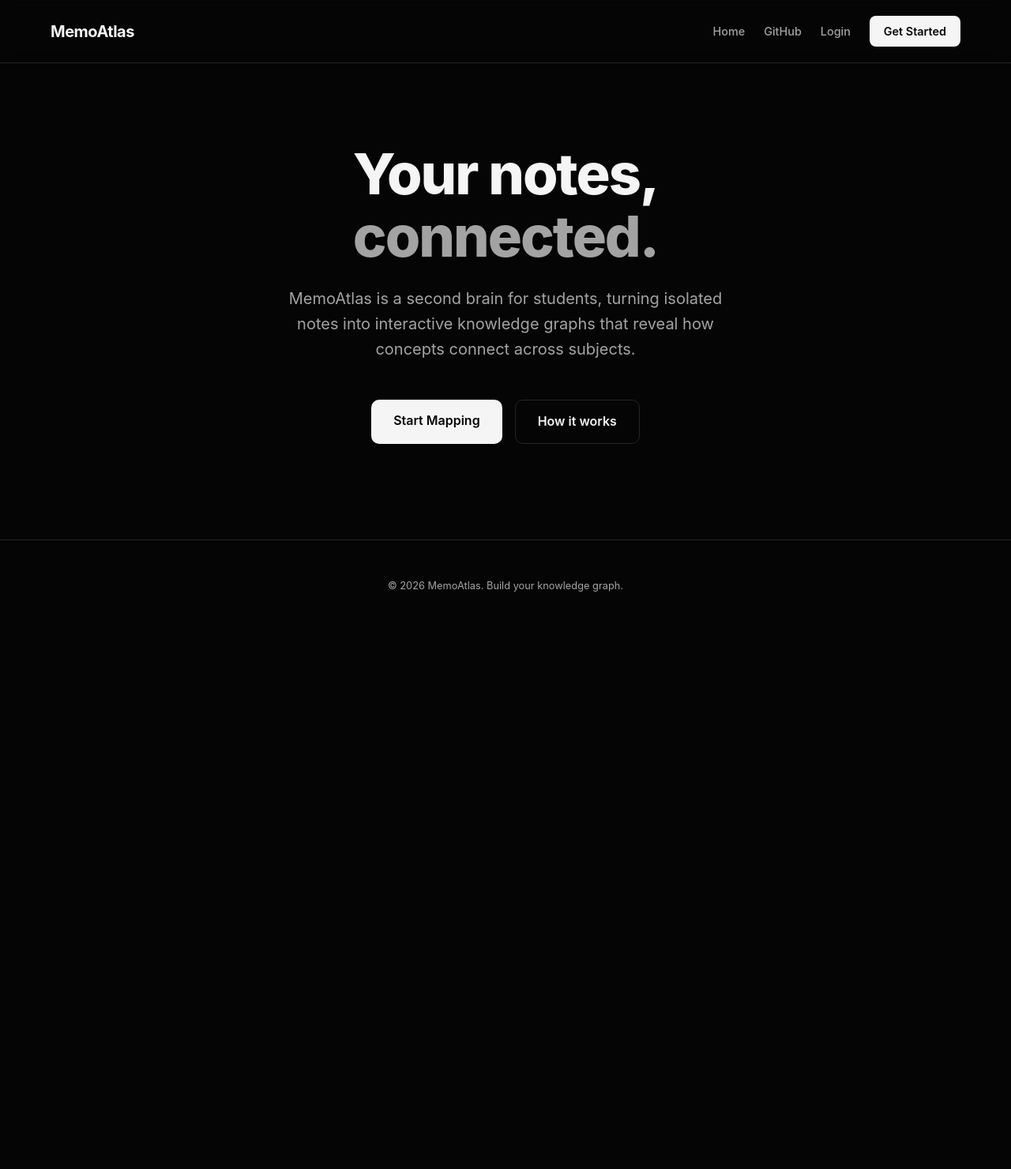
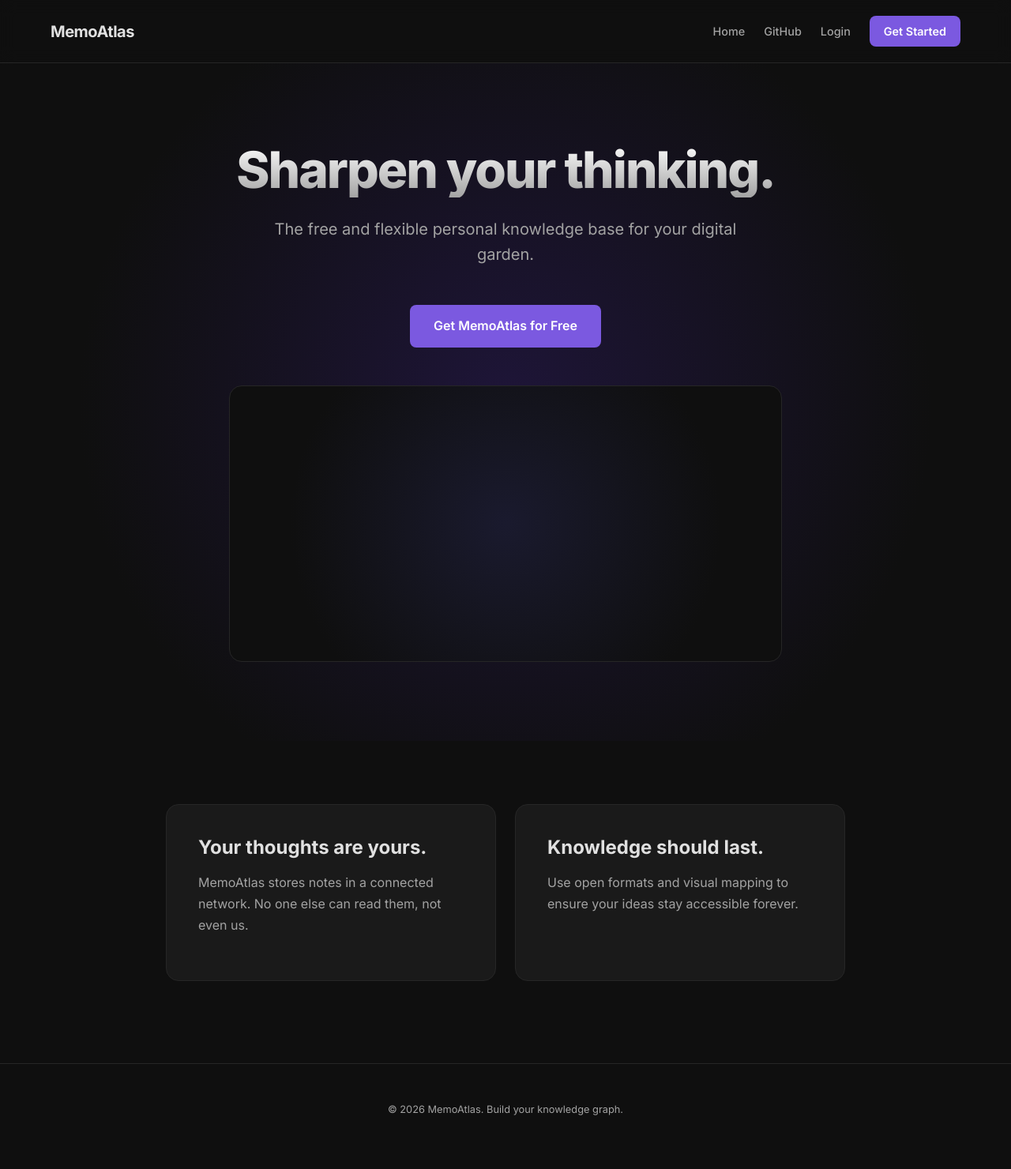
Before and after one commit to Nitikpsn/memoatlas, a Flask app: page / in a window 1280 px wide. Shown: the whole page at 79% size. Before the commit the page ends 749 px from the top, so only its background shows below. Run offline with Flask 3, Linux system fonts and the light colour scheme; some libraries are stand-ins or nearby versions.

Commit message:
Refactor graph routes and enhance base styles for improved UI/UX

```diff
--- /dev/null
+++ b/app/static/css/main.css
@@ -0,0 +1,132 @@
+:root {
+    --bg-dark: #0f0f0f;
+    --bg-card: #1a1a1a;
+    --accent: #7b59e0;
+    --accent-hover: #8c6cf0;
+    --text-main: #e0e0e0;
+    --text-muted: #a3a3a3;
+    --border: #262626;
+}
+
+body {
+    background-color: var(--bg-dark);
+    color: var(--text-main);
+    font-family: 'Inter', sans-serif;
+    line-height: 1.6;
+}
+
+.hero-section {
+    text-align: center;
+    padding: 100px 20px;
+    background: radial-gradient(circle at center, #1e1538 0%, #0f0f0f 70%);
+}
+
+.hero-title {
+    font-size: 4rem;
+    font-weight: 800;
+    background: linear-gradient(to bottom, #ffffff, #a3a3a3);
+    -webkit-background-clip: text;
+    -webkit-text-fill-color: transparent;
+    background-clip: text;
+    line-height: 1.1;
+    letter-spacing: -2px;
+    margin-bottom: 1.5rem;
+}
+
+.hero-subtitle {
+    font-size: 1.25rem;
+    color: var(--text-muted);
+    max-width: 600px;
+    margin: 0 auto 2rem auto;
+    line-height: 1.6;
+}
+
+.btn-primary {
+    background-color: var(--accent);
+    border: none;
+    padding: 14px 30px;
+    border-radius: 8px;
+    font-weight: 600;
+    color: #fff;
+    text-decoration: none;
+    display: inline-block;
+    transition: transform 0.2s, background-color 0.2s;
+    font-size: 1rem;
+}
+
+.btn-primary:hover {
+    transform: translateY(-2px);
+    background-color: var(--accent-hover);
+    color: #fff;
+}
+
+.btn-secondary {
+    background: transparent;
+    color: var(--text-main);
+    border: 1px solid var(--border);
+    padding: 14px 28px;
+    border-radius: 8px;
+    text-decoration: none;
+    font-weight: 600;
+    font-size: 1rem;
+    display: inline-block;
+    transition: background 0.2s;
+}
+
+.btn-secondary:hover {
+    background: #1a1a1a;
+}
+
+.feature-card {
+    background: var(--bg-card);
+    border: 1px solid var(--border);
+    border-radius: 16px;
+    padding: 2.5rem;
+    height: 100%;
+    transition: transform 0.2s, border-color 0.2s, box-shadow 0.2s;
+}
+
+.feature-card:hover {
+    transform: translateY(-4px);
+    border-color: var(--accent);
+    box-shadow: 0 0 20px rgba(123, 89, 224, 0.15);
+}
+
+.feature-card h3 {
+    font-size: 1.5rem;
+    font-weight: 700;
+    margin-bottom: 1rem;
+    color: var(--text-main);
+}
+
+.feature-card p {
+    color: var(--text-muted);
+    line-height: 1.7;
+    font-size: 1rem;
+}
+
+.section-features {
+    padding: 80px 20px;
+    max-width: 900px;
+    margin: 0 auto;
+}
+
+.graph-preview {
+    width: 100%;
+    max-width: 700px;
+    height: 350px;
+    margin: 3rem auto 0;
+    background: radial-gradient(circle at center, #1a1a2e 0%, #0f0f0f 70%);
+    border: 1px solid var(--border);
+    border-radius: 16px;
+    overflow: hidden;
+}
+
+@keyframes fadeInUp {
+    from { opacity: 0; transform: translateY(30px); }
+    to { opacity: 1; transform: translateY(0); }
+}
+
+.hero-section, .section-features {
+    animation: fadeInUp 0.8s ease-out;
+}
--- a/app/templates/base.html
+++ b/app/templates/base.html
@@ -3,24 +3,30 @@
 <head>
     <meta charset="UTF-8">
     <meta name="viewport" content="width=device-width, initial-scale=1.0">
+    <link rel="preconnect" href="https://fonts.googleapis.com">
+    <link rel="preconnect" href="https://fonts.gstatic.com" crossorigin>
+    <link href="https://fonts.googleapis.com/css2?family=Inter:wght@400;500;600;700;800&display=swap" rel="stylesheet">
+    <link href="https://cdn.jsdelivr.net/npm/bootstrap@5.3.0/dist/css/bootstrap.min.css" rel="stylesheet">
+    <link rel="stylesheet" href="{{ url_for('static', filename='css/main.css') }}">
     <title>{% block title %}MemoAtlas | Your Second Brain{% endblock %}</title>
 
     <style>
         :root {
-            --bg-color: #050505;
-            --card-bg: #111111;
-            --border-color: #262626;
-            --text-main: #f5f5f5;
+            --bg-dark: #0f0f0f;
+            --bg-card: #1a1a1a;
+            --accent: #7b59e0;
+            --accent-hover: #8c6cf0;
+            --text-main: #e0e0e0;
             --text-muted: #a3a3a3;
-            --accent: #ffffff;
+            --border: #262626;
         }
 
         * { margin: 0; padding: 0; box-sizing: border-box; }
 
         body {
-            background-color: var(--bg-color);
+            background-color: var(--bg-dark);
             color: var(--text-main);
-            font-family: -apple-system, BlinkMacSystemFont, "Segoe UI", Roboto, sans-serif;
+            font-family: 'Inter', sans-serif;
             line-height: 1.6;
             display: flex;
             flex-direction: column;
@@ -36,8 +42,8 @@
             padding: 1rem 5%;
             width: 100%;
             height: 80px;
-            border-bottom: 1px solid var(--border-color);
-            background: rgba(5, 5, 5, 0.8);
+            border-bottom: 1px solid var(--border);
+            background: rgba(15, 15, 15, 0.8);
             backdrop-filter: blur(10px);
             position: sticky;
             top: 0;
@@ -70,15 +76,19 @@
 
         /* Buttons */
         .nav-cta {
-            background: #f5f5f5;
-            color: #050505 !important;
+            background: var(--accent);
+            color: #fff !important;
             padding: 8px 18px;
             border-radius: 8px;
             font-weight: 600 !important;
             transition: transform 0.2s, opacity 0.2s;
         }
 
-        .nav-cta:hover { transform: translateY(-1px); opacity: 0.9; }
+        .nav-cta:hover {
+            transform: translateY(-1px);
+            opacity: 0.9;
+            color: #fff !important;
+        }
 
         /* Flash Messages */
         .flash-container {
@@ -92,8 +102,8 @@
         }
 
         .flash-message {
-            background: #1a1a1a;
-            border: 1px solid var(--border-color);
+            background: var(--bg-card);
+            border: 1px solid var(--border);
             color: var(--text-main);
             padding: 1rem;
             border-radius: 10px;
@@ -115,7 +125,7 @@
             text-align: center;
             padding: 3rem 1rem;
             color: var(--text-muted);
-            border-top: 1px solid var(--border-color);
+            border-top: 1px solid var(--border);
             font-size: 0.8rem;
         }
 
--- a/app/templates/index.html
+++ b/app/templates/index.html
@@ -2,81 +2,63 @@
 
 {% block content %}
 <div class="hero-section">
-    <h1 class="hero-title">Your notes, <br><span class="gradient-text">connected.</span></h1>
+    <h1 class="hero-title">Sharpen your thinking.</h1>
+    <p class="hero-subtitle">The free and flexible personal knowledge base for your digital garden.</p>
 
-    <p class="hero-subtitle">
-        MemoAtlas is a second brain for students, turning isolated notes into
-        interactive knowledge graphs that reveal how concepts connect across subjects.
-    </p>
+    <div class="mt-5">
+        <a href="{{ url_for('auth.register') }}" class="btn-primary">Get MemoAtlas for Free</a>
+    </div>
 
-    <div class="hero-btns">
-        <a href="{{ url_for('auth.register') }}" class="btn-primary">Start Mapping</a>
-        <a href="#how-it-works" class="btn-secondary">How it works</a>
+    <div class="graph-preview">
+        <div id="home-graph" style="width: 100%; height: 100%;"></div>
     </div>
 </div>
 
-<style>
-    .hero-section {
-        text-align: center;
-        padding: 100px 20px;
-        max-width: 900px;
-        margin: 0 auto;
-        animation: fadeInUp 0.8s ease-out;
-    }
+<div class="container section-features">
+    <div class="row">
+        <div class="col-md-6 mb-4">
+            <div class="feature-card">
+                <h3>Your thoughts are yours.</h3>
+                <p>MemoAtlas stores notes in a connected network. No one else can read them, not even us.</p>
+            </div>
+        </div>
+        <div class="col-md-6 mb-4">
+            <div class="feature-card">
+                <h3>Knowledge should last.</h3>
+                <p>Use open formats and visual mapping to ensure your ideas stay accessible forever.</p>
+            </div>
+        </div>
+    </div>
+</div>
 
-    .hero-title {
-        font-size: 4.5rem;
-        font-weight: 800;
-        line-height: 1.1;
-        letter-spacing: -2px;
-        margin-bottom: 1.5rem;
-    }
-
-    .gradient-text {
-        color: var(--text-muted);
-    }
-
-    .hero-subtitle {
-        font-size: 1.25rem;
-        color: var(--text-muted);
-        max-width: 600px;
-        margin: 0 auto 3rem auto;
-        line-height: 1.6;
-    }
-
-    .hero-btns {
-        display: flex;
-        gap: 1rem;
-        justify-content: center;
-    }
-
-    .btn-primary {
-        background: var(--text-main);
-        color: var(--bg-color);
-        padding: 14px 28px;
-        border-radius: 10px;
-        text-decoration: none;
-        font-weight: 600;
-        transition: transform 0.2s;
-    }
-
-    .btn-secondary {
-        background: transparent;
-        color: var(--text-main);
-        border: 1px solid var(--border-color);
-        padding: 14px 28px;
-        border-radius: 10px;
-        text-decoration: none;
-        font-weight: 600;
-        transition: background 0.2s;
-    }
-
-    .btn-primary:hover { transform: scale(1.05); }
-    .btn-secondary:hover { background: #1a1a1a; }
-
-    @keyframes fadeInUp {
-        from { opacity: 0; transform: translateY(30px); }
-        to { opacity: 1; transform: translateY(0); }
-    }
-</style>
+<script type="text/javascript" src="https://unpkg.com/vis-network/standalone/umd/vis-network.min.js"></script>
+<script type="text/javascript">
+    fetch('/api/graph-data')
+        .then(response => response.json())
+        .then(data => {
+            const sample = {
+                nodes: data.nodes.slice(0, 20),
+                edges: data.links.slice(0, 30)
+            };
+            const nodes = new vis.DataSet(sample.nodes.map(n => ({ id: n.id, label: n.title })));
+            const edges = new vis.DataSet(sample.edges);
+            const container = document.getElementById('home-graph');
+            const graphData = { nodes, edges };
+            const options = {
+                nodes: {
+                    shape: 'dot',
+                    size: 12,
+                    color: { background: '#7b59e0', border: '#7b59e0' },
+                    font: { color: '#a3a3a3', size: 10 }
+                },
+                edges: { color: '#333333' },
+                physics: { enabled: true, barnesHut: { gravitationalConstant: -1500 } },
+                interaction: { dragNodes: false, zoomView: false, dragView: false }
+            };
+            new vis.Network(container, graphData, options);
+        })
+        .catch(() => {
+            document.getElementById('home-graph').innerHTML = '';
+        });
+</script>
 {% endblock %}
```
Also changed, not shown: tests/test_graph.py (+1 -1 lines), app/routes/graph.py (line endings or trailing spaces).
